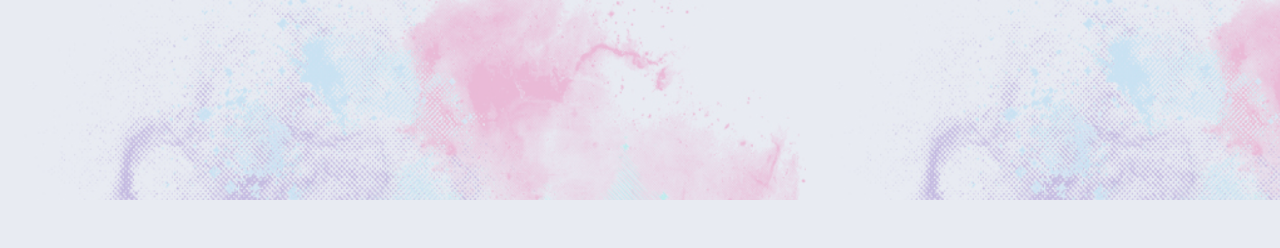
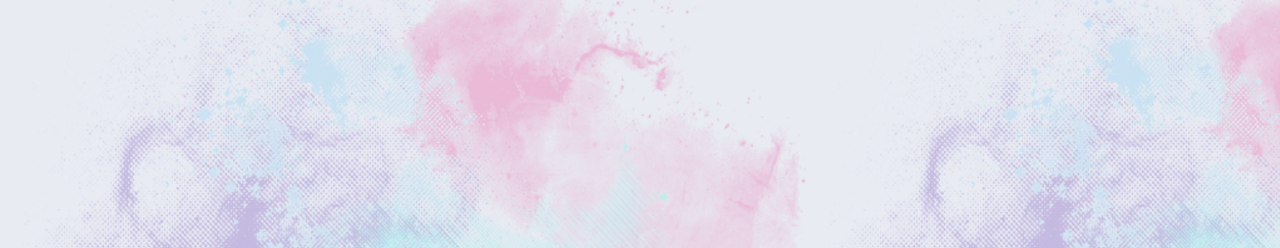
Before and after one commit to anaplopes/system-daylight, a Django app: page /login/ in a window 1280 px wide. Shown: the part 600-848 px from the top of the page. Before the commit the page ends 800 px from the top, so only its background shows below. Run offline with Django 3.2, Linux system fonts and the light colour scheme; some libraries are stand-ins or nearby versions.

Commit message:
Update login.html

```diff
--- a/core/templates/registration/login.html
+++ b/core/templates/registration/login.html
@@ -19,12 +19,14 @@
         <style>
             .body-Login-back {
                 background-image: url("{% static '_img/fundologin.png' %}");
+            }
+            html, body{
                 height: 100%;
             }
         </style>
     </head>
 
-    <body class="body-Login-back">
+    <body class="body-Login-back form-signin">
         <div class="container col-sm-4 w-50">
             <div class="panel panel-login mx-auto mt-5">
                 <div class="panel-heading">
```
